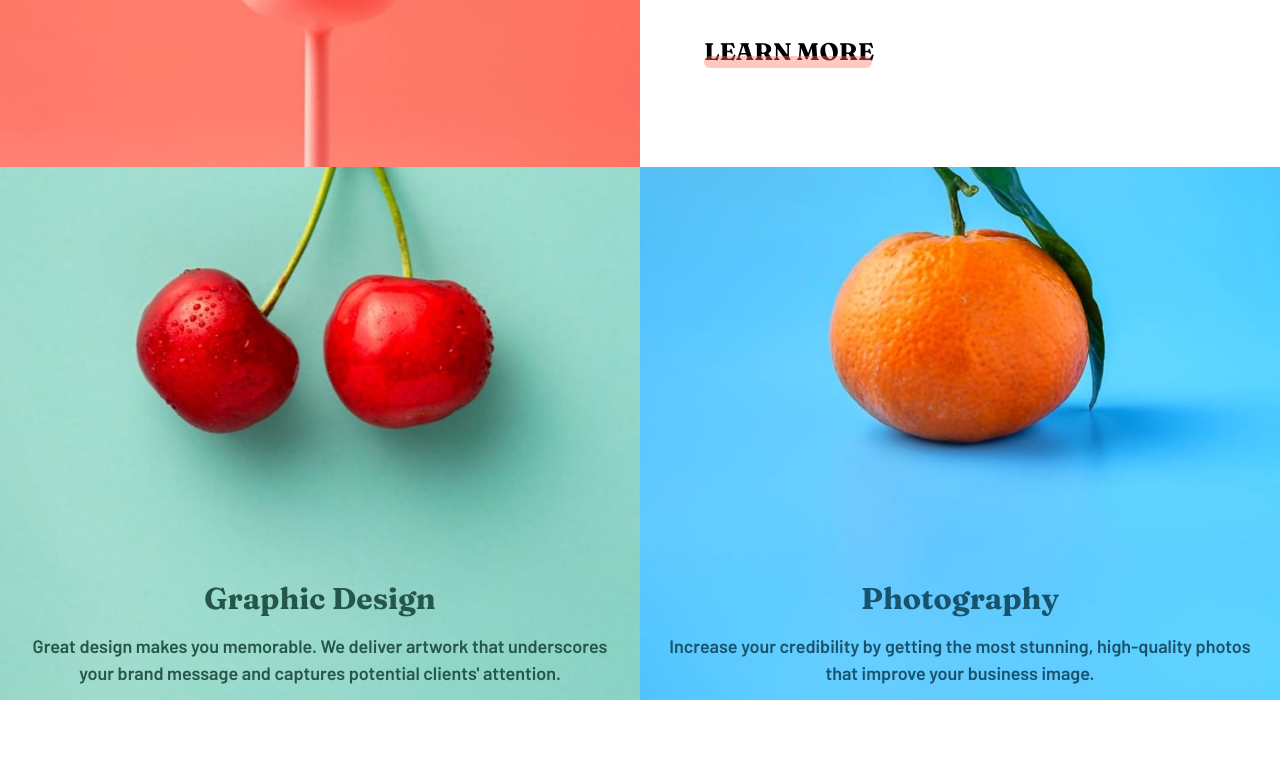
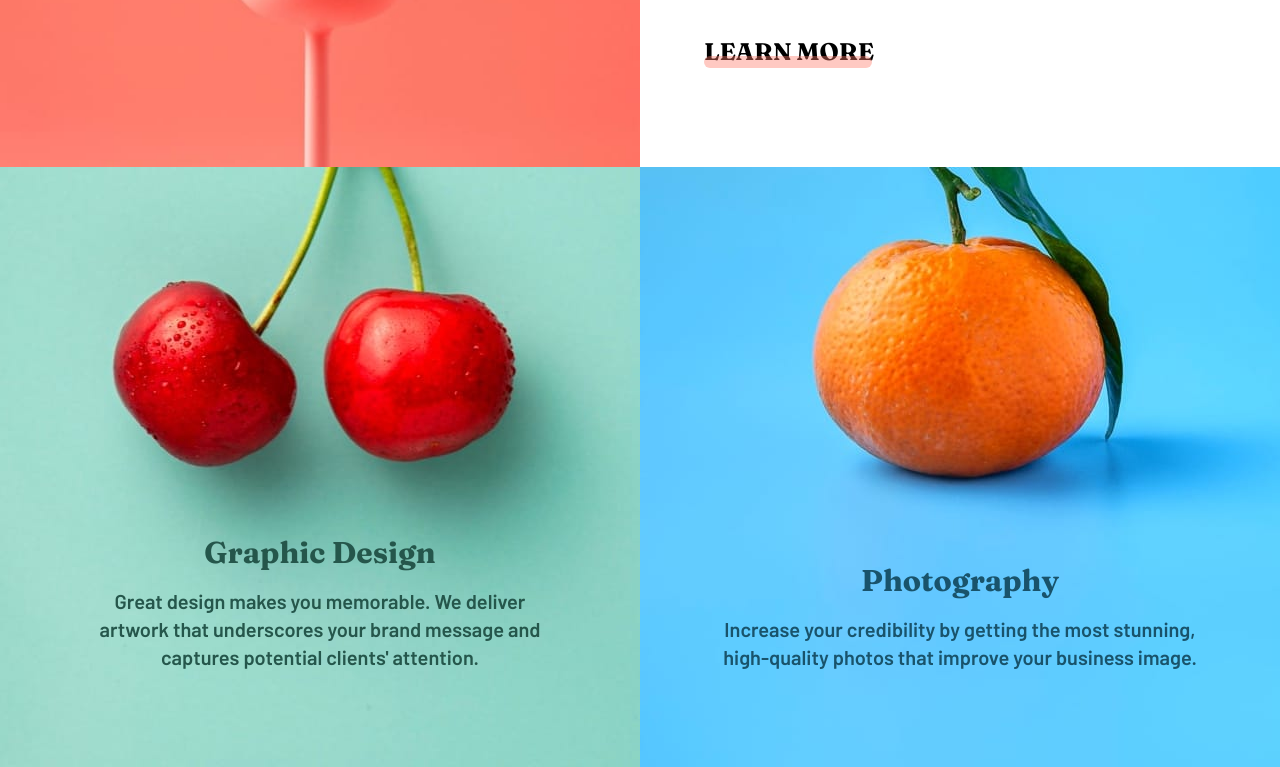
Before and after one commit to ronaldlamdev/sunnyside-react-typescript, a React (Vite) app: page / in a window 1280 px wide. Shown: the part 1540-2307 px from the top of the page. Built offline with nearby package versions, Linux system fonts and the light colour scheme.

Commit message:
added horizontal padding and increased text size in graphic and photography text divs

```diff
--- a/src/assets/components/Main.tsx
+++ b/src/assets/components/Main.tsx
@@ -63,11 +63,11 @@ const Main = () => {
         <div className='w-full h-full relative'>
           <picture>
             <source srcSet={GraphicDesignDesktop} media="(min-width:565px)"/>
-            <img className='min-[565px]:w-full object-cover' src={GraphicDesignMobile} alt="cherries"/>
+            <img className='min-[565px]:w-full min-[565px]:h-full object-cover' src={GraphicDesignMobile} alt="cherries"/>
           </picture>
-          <div className='absolute flex flex-col items-center text-[#25564b] text-center bottom-20 px-4 gap-4 left-0'>
+          <div className='absolute flex flex-col items-center text-[#25564b] text-center bottom-20 lg:bottom-24 px-4 lg:px-12 xl:px-20 2xl:px-36 gap-4 left-0'>
             <h1 className='font-["Fraunces"] text-3xl'>Graphic Design</h1>
-            <p className='font-["Barlow"]'>
+            <p className='font-["Barlow"] xl:text-xl 2xl:text-2xl'>
               Great design makes you memorable. We deliver
               artwork that underscores your brand message and
               captures potential clients' attention.
@@ -79,11 +79,11 @@ const Main = () => {
         <div className='w-full h-full relative'>
           <picture>
             <source srcSet={PhotographyDesktop} media="(min-width:565px)"/>
-            <img className='min-[565px]:w-full object-cover' src={PhotographyMobile} alt="orange" />
+            <img className='min-[565px]:w-full min-[565px]:h-full object-cover' src={PhotographyMobile} alt="orange" />
           </picture>
-          <div className='absolute flex flex-col items-center text-[#19536b] text-center bottom-20 px-4 gap-4 left-0'>
+          <div className='absolute flex flex-col items-center text-[#19536b] text-center bottom-20 lg:bottom-24 px-4 lg:px-12 xl:px-20 2xl:px-44 gap-4 left-0'>
             <h1 className='font-["Fraunces"] text-3xl'>Photography</h1>
-            <p className='font-["Barlow"]'>
+            <p className='font-["Barlow"] xl:text-xl 2xl:text-2xl'>
               Increase your credibility by getting the most
               stunning, high-quality photos that improve your
               business image.
--- a/src/index.css
+++ b/src/index.css
@@ -156,3 +156,5 @@ body {
   @apply absolute bg-[#fe7867] w-32 xl:w-[10.5rem]
   h-3 top-5 left-0 bg-opacity-40 rounded-2xl
 }
+
+/* Graphic Design */
```
